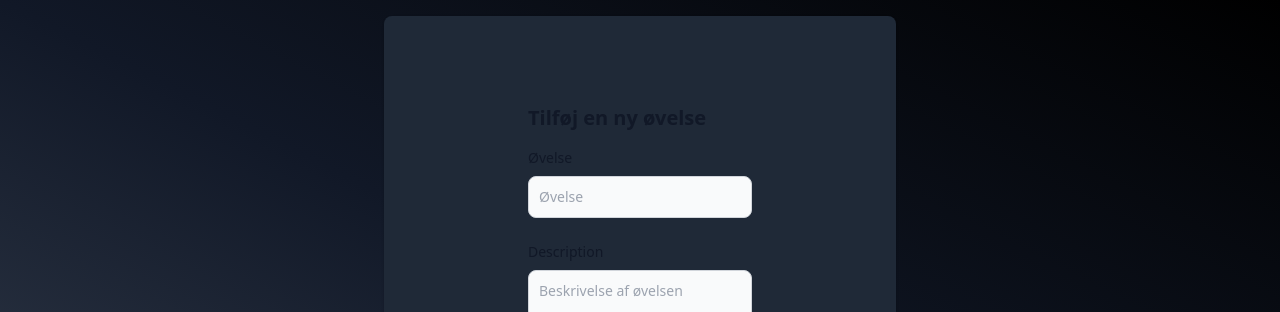
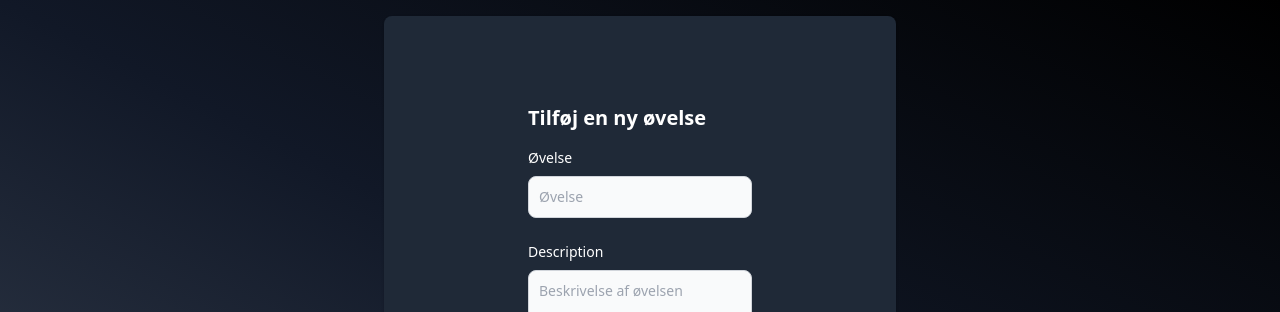
Before and after one commit to mhnnovicell/football-crud-app, a Vue app: page / in a window 1280 px wide. Shown: the top 312 px of the page. Built offline with nearby package versions, Linux system fonts and the light colour scheme; no server answers; the database is empty.

Commit message:
Bunch of changes

```diff
--- a/src/components/ToDo/ActiveItems.vue
+++ b/src/components/ToDo/ActiveItems.vue
@@ -1,7 +1,7 @@
 <template>
   <div class="flex flex-col items-center justify-center w-full h-full m-4">
     <h3
-      class="mb-4 text-xl font-bold text-gray-900 dark:text-white"
+      class="mb-4 text-xl font-bold text-white"
       v-if="todoStore.activeDrills >= 1"
     >
       Aktive øvelser
@@ -64,7 +64,7 @@
           </svg>
         </button>
       </div>
-      <h5 class="mb-2 text-3xl font-bold text-gray-900 dark:text-white">
+      <h5 class="mb-2 text-3xl font-bold text-white">
         {{ drill.name }}
       </h5>
       <p class="mb-5 text-base text-gray-500 sm:text-lg dark:text-gray-400">
--- a/src/components/ToDo/CreateItem.vue
+++ b/src/components/ToDo/CreateItem.vue
@@ -4,22 +4,18 @@
     class="flex w-full p-6 m-4 bg-gray-800 border-gray-700 rounded-lg shadow lg:w-3/4 lg:max-w-lg"
   >
     <div class="max-w-2xl px-4 py-8 mx-auto lg:py-16">
-      <h2 class="mb-4 text-xl font-bold text-gray-900 dark:text-white">
-        Tilføj en ny øvelse
-      </h2>
+      <h2 class="mb-4 text-xl font-bold text-white">Tilføj en ny øvelse</h2>
       <form>
         <div class="grid gap-4 sm:grid-cols-2 sm:gap-6">
           <div class="sm:col-span-2">
-            <label
-              for="name"
-              class="block mb-2 text-sm font-medium text-gray-900 dark:text-white"
+            <label for="name" class="block mb-2 text-sm font-medium text-white"
               >Øvelse</label
             >
             <input
               type="text"
               name="name"
               id="name"
-              class="bg-gray-50 border border-gray-300 text-gray-900 text-sm rounded-lg focus:ring-primary-600 focus:border-primary-600 block w-full p-2.5 dark:bg-gray-700 dark:border-gray-600 dark:placeholder-gray-400 dark:text-white dark:focus:ring-primary-500 dark:focus:border-primary-500"
+              class="bg-gray-50 border border-gray-300 text-sm rounded-lg focus:ring-primary-600 focus:border-primary-600 block w-full p-2.5 dark:bg-gray-700 dark:border-gray-600 dark:placeholder-gray-400 text-white dark:focus:ring-primary-500 dark:focus:border-primary-500"
               placeholder="Øvelse"
               v-model="drillName"
             />
@@ -28,13 +24,13 @@
           <div class="sm:col-span-2">
             <label
               for="description"
-              class="block mb-2 text-sm font-medium text-gray-900 dark:text-white"
+              class="block mb-2 text-sm font-medium text-white"
               >Description</label
             >
             <textarea
               id="description"
               rows="8"
-              class="block p-2.5 w-full text-sm text-gray-900 bg-gray-50 rounded-lg border border-gray-300 focus:ring-primary-500 focus:border-primary-500 dark:bg-gray-700 dark:border-gray-600 dark:placeholder-gray-400 dark:text-white dark:focus:ring-primary-500 dark:focus:border-primary-500"
+              class="block p-2.5 w-full text-sm bg-gray-50 rounded-lg border border-gray-300 focus:ring-primary-500 focus:border-primary-500 dark:bg-gray-700 dark:border-gray-600 dark:placeholder-gray-400 text-white dark:focus:ring-primary-500 dark:focus:border-primary-500"
               placeholder="Beskrivelse af øvelsen"
               v-model="drillDescription"
             ></textarea>
--- a/src/components/ToDo/EditItemModal.vue
+++ b/src/components/ToDo/EditItemModal.vue
@@ -31,7 +31,7 @@
           <span class="sr-only">Close modal</span>
         </button>
         <div class="px-6 py-6 lg:px-8">
-          <h3 class="mb-4 text-xl font-medium text-gray-900 dark:text-white">
+          <h3 class="mb-4 text-xl font-medium text-white">
             Sæt øvelse som aktiv
           </h3>
           <form class="space-y-6" action="#">
@@ -43,26 +43,26 @@
               <div class="w-full">
                 <label
                   for="description"
-                  class="block mb-2 text-sm font-medium text-gray-900 dark:text-white"
+                  class="block mb-2 text-sm font-medium text-white"
                   >Description</label
                 >
                 <textarea
                   id="description"
                   rows="8"
-                  class="block p-2.5 w-full text-sm text-gray-900 bg-gray-50 rounded-lg border border-gray-300 focus:ring-primary-500 focus:border-primary-500 dark:bg-gray-700 dark:border-gray-600 dark:placeholder-gray-400 dark:text-white dark:focus:ring-primary-500 dark:focus:border-primary-500"
+                  class="block p-2.5 w-full text-sm bg-gray-50 rounded-lg border border-gray-300 focus:ring-primary-500 focus:border-primary-500 dark:bg-gray-700 dark:border-gray-600 dark:placeholder-gray-400 text-white dark:focus:ring-primary-500 dark:focus:border-primary-500"
                   placeholder="Your description here"
                   v-model="drill.name"
                 ></textarea>
 
                 <label
                   for="description"
-                  class="block mb-2 text-sm font-medium text-gray-900 dark:text-white"
+                  class="block mb-2 text-sm font-medium text-white"
                   >Description</label
                 >
                 <textarea
                   id="description"
                   rows="8"
-                  class="block p-2.5 w-full text-sm text-gray-900 bg-gray-50 rounded-lg border border-gray-300 focus:ring-primary-500 focus:border-primary-500 dark:bg-gray-700 dark:border-gray-600 dark:placeholder-gray-400 dark:text-white dark:focus:ring-primary-500 dark:focus:border-primary-500"
+                  class="block p-2.5 w-full text-sm bg-gray-50 rounded-lg border border-gray-300 focus:ring-primary-500 focus:border-primary-500 dark:bg-gray-700 dark:border-gray-600 dark:placeholder-gray-400 text-white dark:focus:ring-primary-500 dark:focus:border-primary-500"
                   placeholder="Your description here"
                   v-model="drill.description"
                 ></textarea>
```
